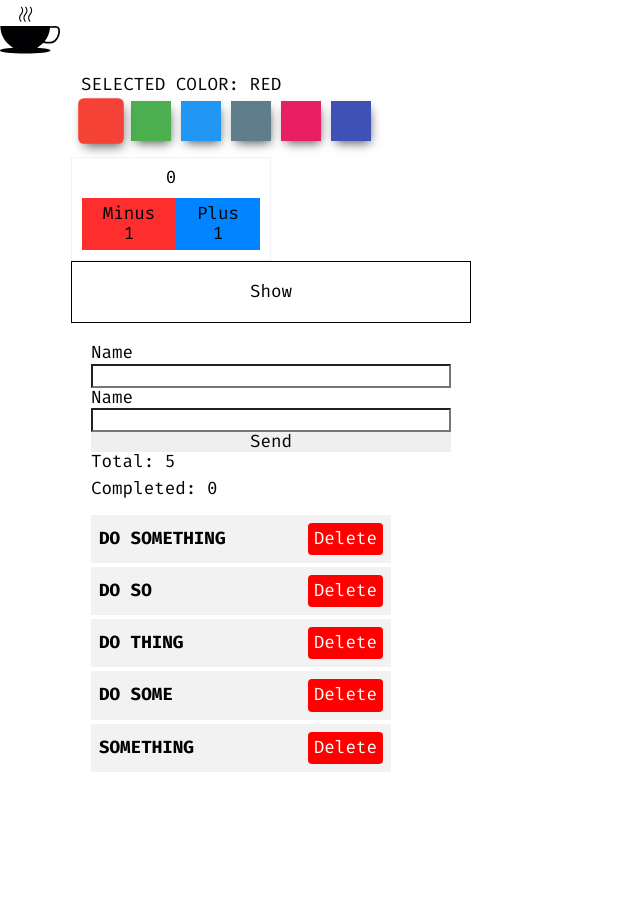
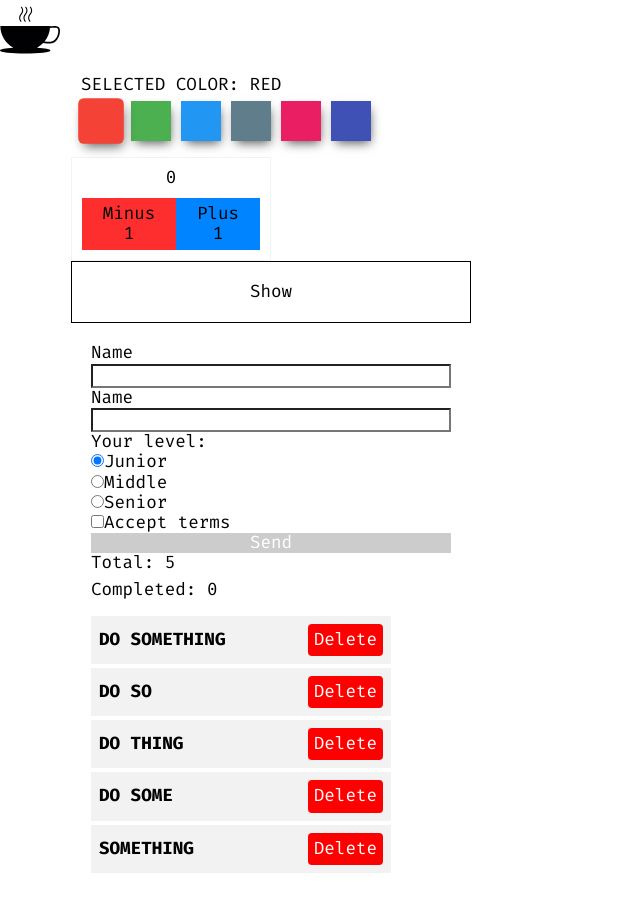
Before and after one commit to Inpulsgor/react-playground, a React (Create React App) app: page / in a window 1280 px wide. Shown: the top 912 px of the page, without its empty margins (0-640 px from the left). Before the commit the page ends 856 px from the top, so only its background shows below. Built offline with nearby package versions, Linux system fonts and the light colour scheme.

Commit message:
form with inputs

```diff
--- a/package.json
+++ b/package.json
@@ -18,6 +18,7 @@
     "react": "^17.0.2",
     "react-dom": "^17.0.2",
     "react-scripts": "4.0.3",
+    "shortid": "^2.2.16",
     "typescript": "^4.4.3",
     "web-vitals": "^1.1.2"
   },
--- a/src/components/Form/index.tsx
+++ b/src/components/Form/index.tsx
@@ -1,4 +1,5 @@
 import React, { Component, ChangeEvent } from 'react';
+import shortid from 'shortid';
 import { IProps, IState } from './interface';
 import styles from './styles.module.scss';
 
@@ -6,42 +7,103 @@ class Form extends Component<IProps, IState> {
   state = {
     name: '',
     email: '',
+    level: 'junior',
+    accepted: false,
   };
+
+  nameID = shortid.generate();
+  emailID = shortid.generate();
 
   handleChange = ({
     currentTarget: { name, value },
-  }: ChangeEvent<HTMLInputElement>) => {
-    this.setState({ [name]: value });
-  };
+  }: ChangeEvent<HTMLInputElement>) => this.setState({ [name]: value });
 
   handleSubmit = (event: ChangeEvent<HTMLFormElement>) => {
     event.preventDefault();
+
+    this.props.formSubmit({
+      name: this.state.name,
+      email: this.state.email,
+    });
+
+    this.formReset();
   };
 
+  handleAgreeChange = ({ currentTarget }: ChangeEvent<HTMLInputElement>) => {
+    this.setState({ accepted: currentTarget.checked });
+  };
+
+  formReset = () => this.setState({ name: '', email: '' });
+
   render() {
-    const { name, email } = this.state;
+    const { name, email, level, accepted } = this.state;
 
     return (
       <form className={styles.form} onSubmit={this.handleSubmit}>
-        <label htmlFor="name">Name</label>
+        <label htmlFor={this.nameID}>Name</label>
         <input
           type="text"
-          id="name"
+          id={this.nameID}
           name="name"
           value={name}
           onChange={this.handleChange}
         />
 
-        <label htmlFor="name">Name</label>
+        <label htmlFor={this.emailID}>Name</label>
         <input
-          type="text"
-          id="name"
+          type="email"
+          id={this.emailID}
           name="email"
           value={email}
           onChange={this.handleChange}
         />
 
-        <button type="submit">Send</button>
+        <p>Your level:</p>
+
+        <label>
+          <input
+            type="radio"
+            name="level"
+            value="junior"
+            onChange={this.handleChange}
+            checked={level === 'junior'}
+          />
+          Junior
+        </label>
+        <label>
+          <input
+            type="radio"
+            name="level"
+            value="middle"
+            onChange={this.handleChange}
+            checked={level === 'middle'}
+          />
+          Middle
+        </label>
+        <label>
+          <input
+            type="radio"
+            name="level"
+            value="senior"
+            onChange={this.handleChange}
+            checked={level === 'senior'}
+          />
+          Senior
+        </label>
+
+        <label>
+          <input
+            type="checkbox"
+            name="accepted"
+            checked={accepted}
+            onChange={this.handleAgreeChange}
+          />
+          Accept terms
+        </label>
+
+        <button type="submit" disabled={!accepted}>
+          Send
+        </button>
       </form>
     );
   }
--- a/src/components/Form/interface.ts
+++ b/src/components/Form/interface.ts
@@ -1,6 +1,10 @@
-export interface IProps {}
+export interface IProps {
+  formSubmit: (data: IState) => void;
+}
 
 export interface IState {
   name?: string;
   email?: string;
+  level?: string;
+  accepted?: boolean;
 }
--- a/src/components/Todo/index.tsx
+++ b/src/components/Todo/index.tsx
@@ -1,7 +1,7 @@
 import React, { Component } from 'react';
 import { TodoList, Form } from '../';
+import { IProps, IState } from './interface';
 import initialTodos from './todos.json';
-import { IProps, IState } from './interface';
 import styles from './styles.module.scss';
 
 class Todo extends Component<IProps, IState> {
@@ -15,13 +15,17 @@ class Todo extends Component<IProps, IState> {
     }));
   };
 
+  handleSubmitForm = data => {
+    console.log(data);
+  };
+
   render() {
     const { todos } = this.state;
     const completedTodos = todos.filter(todo => todo.completed);
 
     return (
       <div className={styles.todos}>
-        <Form />
+        <Form formSubmit={this.handleSubmitForm} />
 
         <span className={styles.total}>Total: {todos.length}</span>
         <span className={styles.completed}>
```
Also changed, not shown: 1 other file (tests, documents, lock files or other folders).
